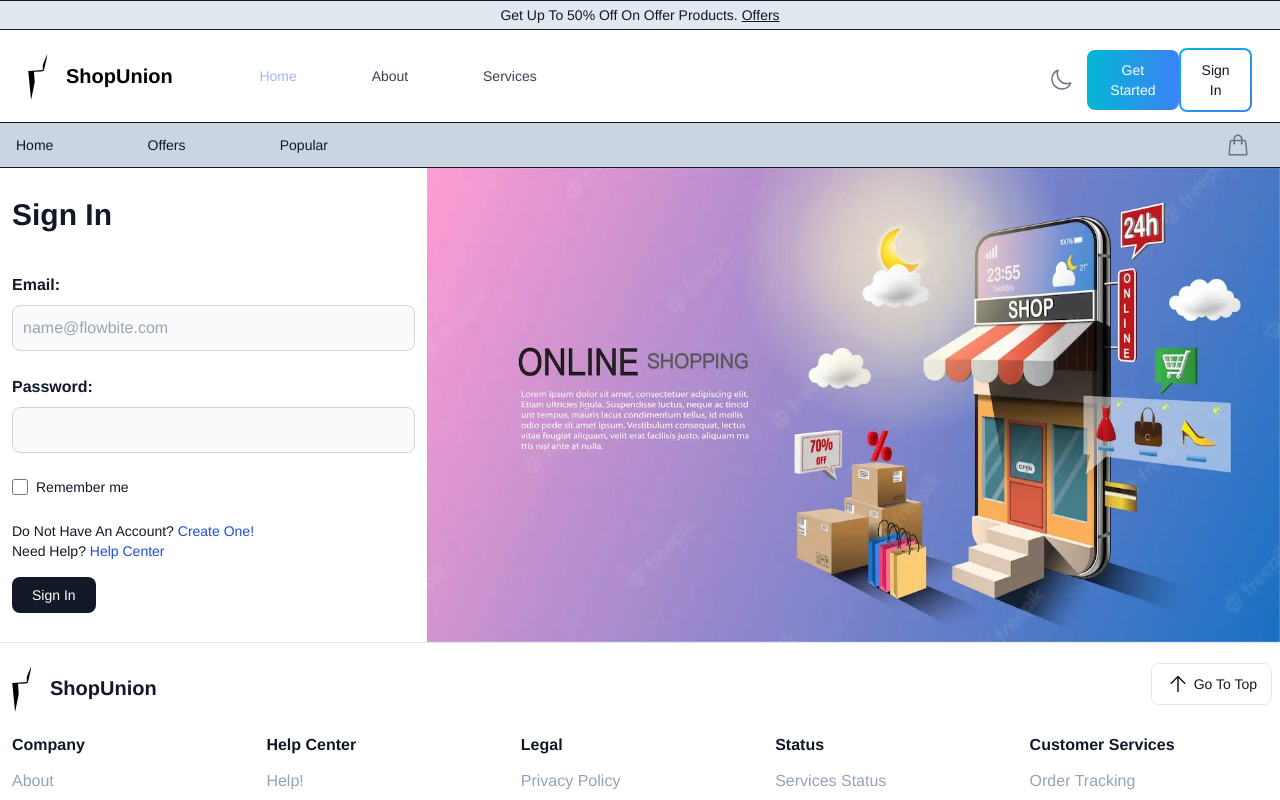
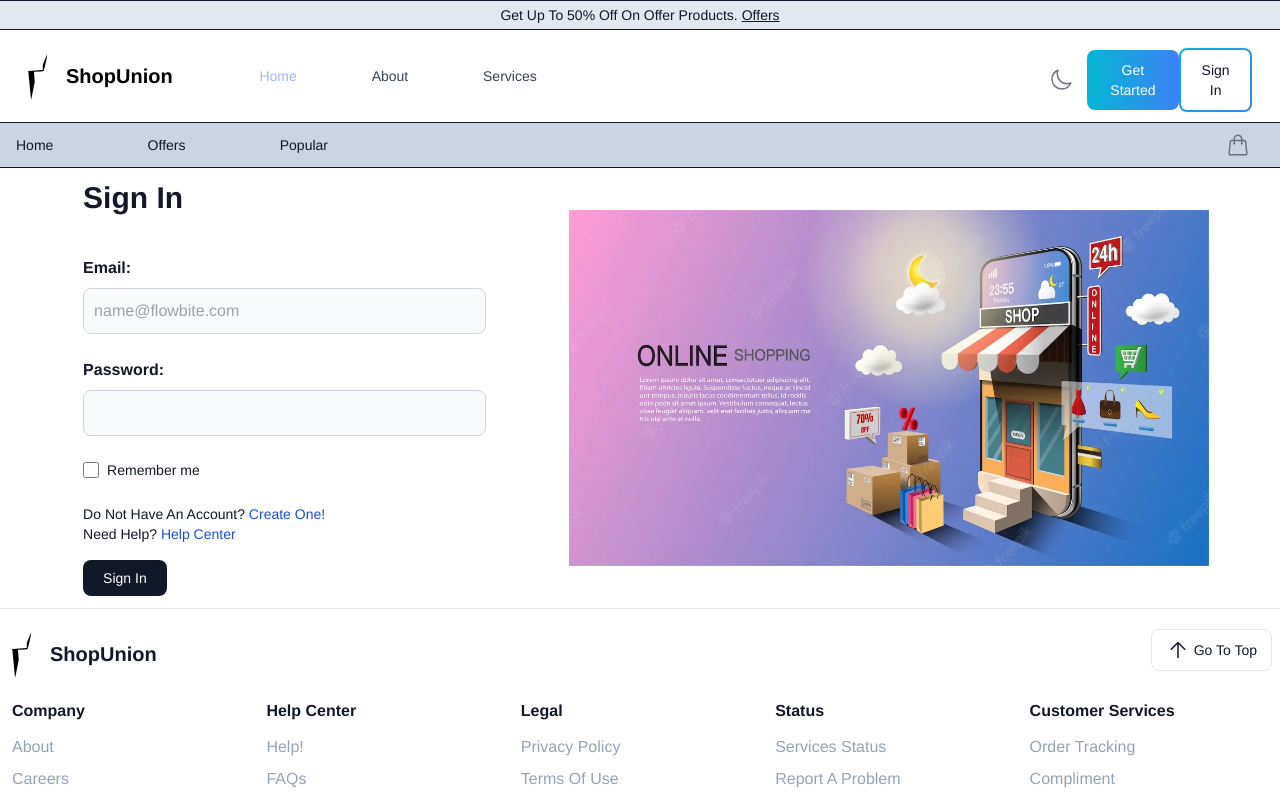
Before and after one commit to UNHOTOfficial/ShopUnion-v2, a Next.js app: page /signin in a window 1280 px wide. Shown: the top 800 px of the page. Built offline with nearby package versions, Linux system fonts and the light colour scheme; a web font is replaced by a local one.

Commit message:
Change From Space Between To Evenly.

```diff
--- a/pages/signin.js
+++ b/pages/signin.js
@@ -10,7 +10,7 @@ export default function signin() {
         <title>ShopUnion</title>
         <meta name="description" content="Sign In To Your ShopUnion Account." />
       </Head>
-      <div className="bg-white dark:bg-gray-900 block md:flex md:justify-between md:items-center">
+      <div className="bg-white dark:bg-gray-900 block md:flex md:justify-evenly md:items-center">
         <form className="p-3 md:w-1/2 lg:w-1/3">
           <span className="mb-10 text-3xl font-bold hidden md:block text-gray-900 dark:text-white">
             Sign In
@@ -82,7 +82,7 @@ export default function signin() {
             Sign In
           </button>
         </form>
-        <div className="hidden md:block md:w-1/2 lg:w-2/3">
+        <div className="hidden md:block md:w-1/2">
           <Image
             src="/assest/online-shopping-concept-digital-marketing-website-mobile-application_43880-342.webp"
             alt="signupImage"
```
Lines whose indentation alone changed are shown as unchanged.
